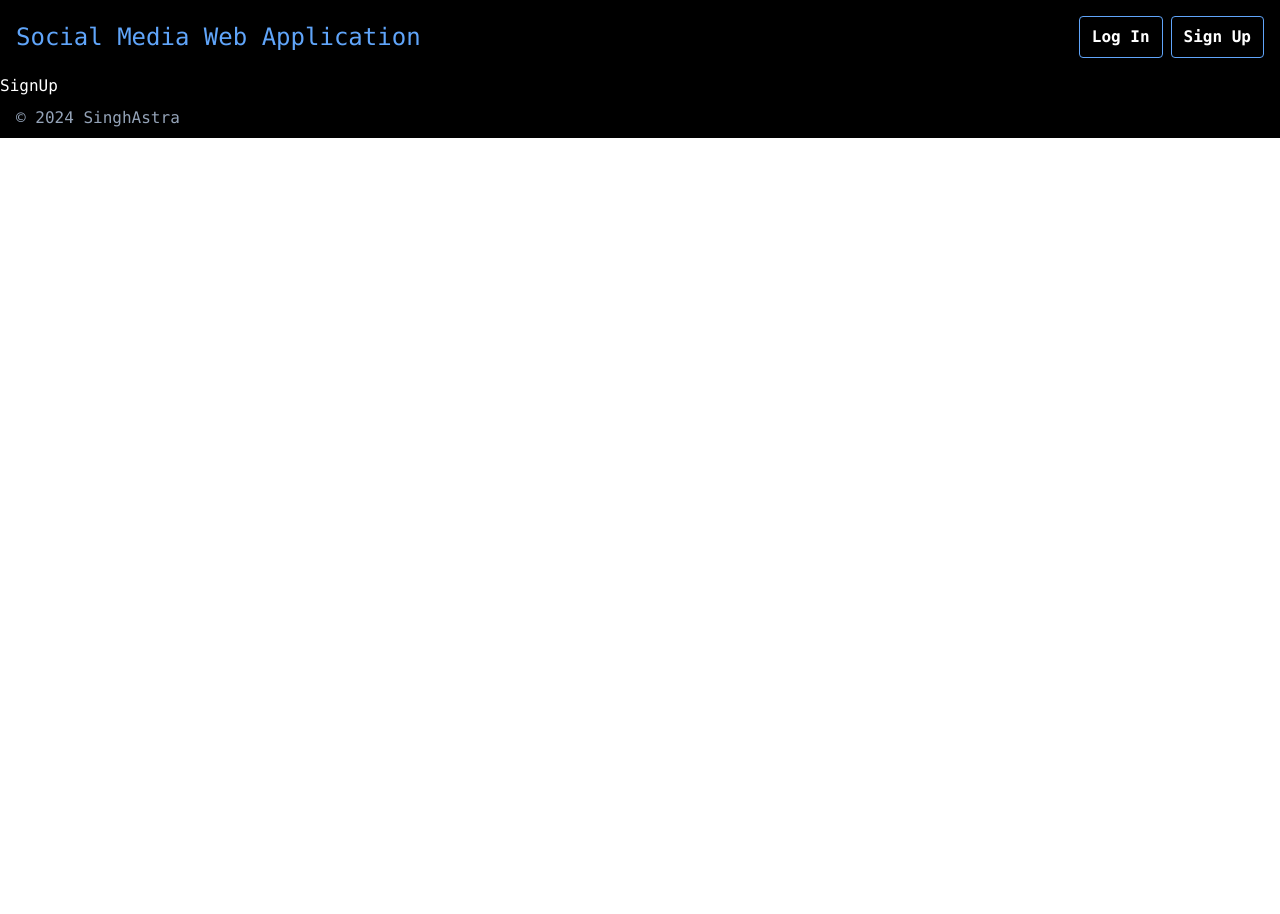
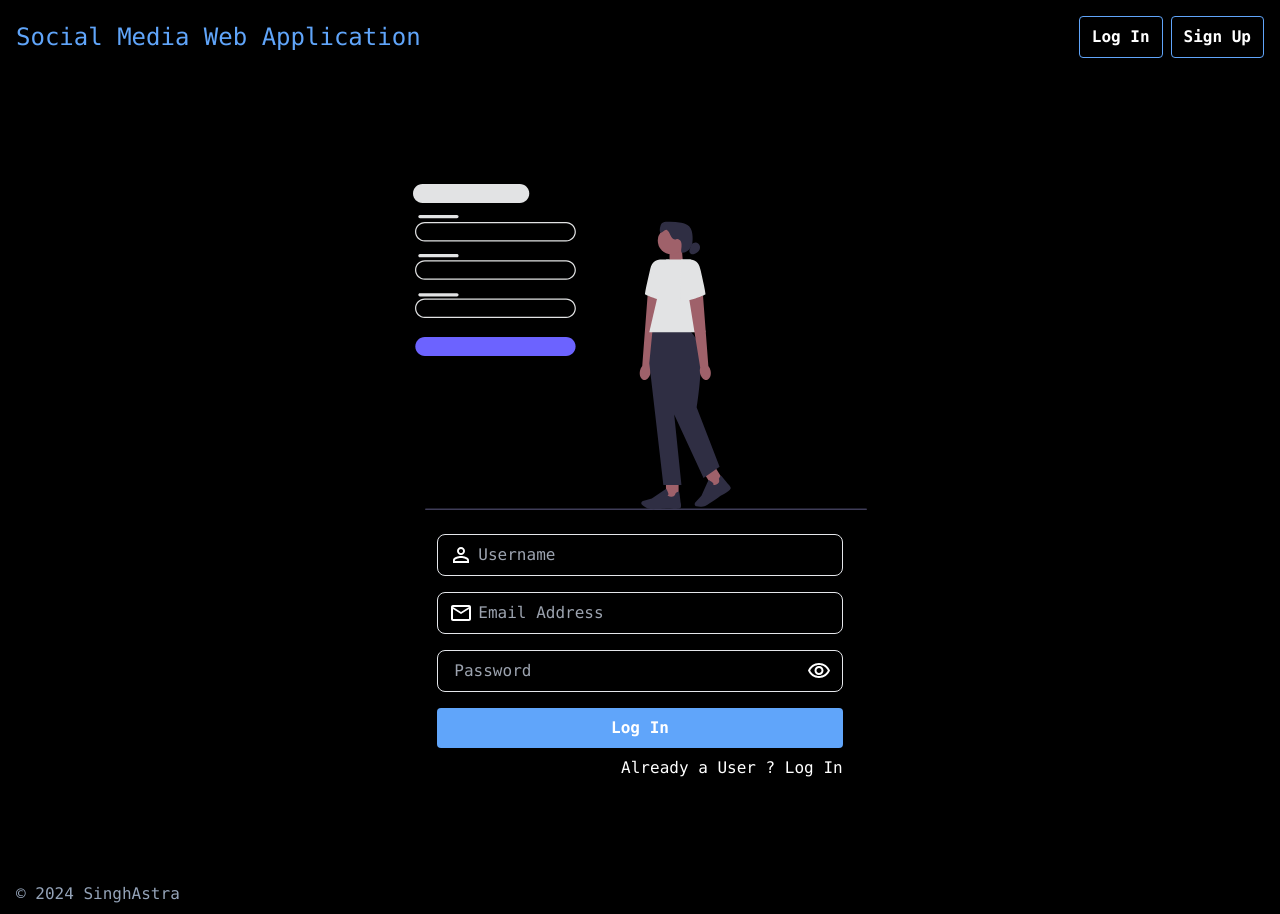
Before and after one commit to SinghAstra/Social-Media-Web-Application, a React (Create React App) app in the folder client/: page /auth/sign-up in a window 1280 px wide. Before the commit the page ends 800 px from the top, so only its background shows below. Built offline with nearby package versions, Linux system fonts and the light colour scheme.

Commit message:
Built sign-up ui

```diff
--- a/client/src/pages/LogIn.js
+++ b/client/src/pages/LogIn.js
@@ -1,6 +1,10 @@
 import React, { useState } from "react";
-import EmailOutlinedIcon from "@mui/icons-material/EmailOutlined";
-import { VisibilityOutlined, VisibilityOffOutlined } from "@mui/icons-material";
+import {
+  VisibilityOutlined,
+  VisibilityOffOutlined,
+  EmailOutlined,
+} from "@mui/icons-material";
+import { Link } from "react-router-dom";
 
 const LogIn = () => {
   const [showPassword, setShowPassword] = useState(false);
@@ -9,25 +13,22 @@ const LogIn = () => {
     setShowPassword(!showPassword);
   };
   return (
-    <div className="flex h-screen font-mono">
-      <div className="flex-1 flex items-center justify-center">
-        <div className="image-container w-2/3 h-2/3">
+    <div className="flex h-screen font-mono items-center justify-center ">
+      <div className="flex justify-center items-center w-1/2 h-4/5 flex-col p-4 gap-2">
+        <div className="image-container w-4/5">
           <img
             src={`${process.env.PUBLIC_URL}/assets/images/logIn.svg`}
             alt="log-in"
           />
         </div>
-      </div>
-      <div className="flex-1 justify-center items-center flex flex-col gap-4">
-        <h1 className="text-2xl text-blue-400">Log In</h1>
-        <form className="flex flex-col gap-4 w-1/2 h-2/3">
+        <form className="flex flex-col gap-4 w-2/3 items-center">
           <div className="relative w-full">
             <div
               className="absolute top-0 bottom-0 left-0 pl-3
                     flex items-center
                     pointer-events-none"
             >
-              <EmailOutlinedIcon />
+              <EmailOutlined />
             </div>
             <input
               type="email"
@@ -58,6 +59,11 @@ const LogIn = () => {
             Log In
           </button>
         </form>
+        <Link to={"/auth/sign-up"} className=" flex justify-end w-2/3">
+          <p className="hover:underline hover:to-blue-400 text-white cursor-pointer">
+            New User ? Sign Up
+          </p>
+        </Link>
       </div>
     </div>
   );
--- a/client/src/pages/SignUp.js
+++ b/client/src/pages/SignUp.js
@@ -1,7 +1,87 @@
-import React from "react";
+import React, { useState } from "react";
+import {
+  VisibilityOutlined,
+  VisibilityOffOutlined,
+  EmailOutlined,
+  PersonOutline,
+} from "@mui/icons-material";
+import { Link } from "react-router-dom";
 
 const SignUp = () => {
-  return <div>SignUp</div>;
+  const [showPassword, setShowPassword] = useState(false);
+
+  const togglePasswordVisibility = () => {
+    setShowPassword(!showPassword);
+  };
+  return (
+    <div className="flex h-screen font-mono items-center justify-center ">
+      <div className="flex justify-center items-center w-1/2 h-4/5 flex-col p-4 gap-2">
+        <div className="image-container w-4/5 p-4">
+          <img
+            src={`${process.env.PUBLIC_URL}/assets/images/signUp.svg`}
+            alt="log-in"
+          />
+        </div>
+        <form className="flex flex-col gap-4 w-2/3 items-center">
+          <div className="relative w-full">
+            <div
+              className="absolute top-0 bottom-0 left-0 pl-3
+                  flex items-center
+                  pointer-events-none"
+            >
+              <PersonOutline />
+            </div>
+            <input
+              type="text"
+              placeholder="Username"
+              className="bg-transparent pl-10 pr-4 py-2 border rounded-lg w-full"
+            />
+          </div>
+          <div className="relative w-full">
+            <div
+              className="absolute top-0 bottom-0 left-0 pl-3
+                  flex items-center
+                  pointer-events-none"
+            >
+              <EmailOutlined />
+            </div>
+            <input
+              type="email"
+              placeholder="Email Address"
+              className="bg-transparent pl-10 pr-4 py-2 border rounded-lg w-full"
+            />
+          </div>
+          <div className="relative w-full">
+            <div
+              className="absolute top-0 bottom-0 right-0 pr-3
+                  flex items-center
+                  cursor-pointer"
+              onClick={togglePasswordVisibility}
+            >
+              {showPassword ? (
+                <VisibilityOffOutlined />
+              ) : (
+                <VisibilityOutlined />
+              )}
+            </div>
+            <input
+              type={showPassword ? "text" : "password"}
+              placeholder="Password"
+              className="bg-transparent pr-10 pl-4 py-2 border rounded-lg w-full"
+            />
+          </div>
+          <button className="bg-blue-400 hover:bg-blue-300 text-white font-bold py-2 px-4 rounded w-full">
+            Log In
+          </button>
+        </form>
+        <Link to={"/auth/log-in"} className=" flex justify-end w-2/3">
+          <p className="hover:underline hover:to-blue-400 text-white cursor-pointer">
+            Already a User ? Log In
+          </p>
+        </Link>
+      </div>
+    </div>
+  );
 };
 
 export default SignUp;
```
